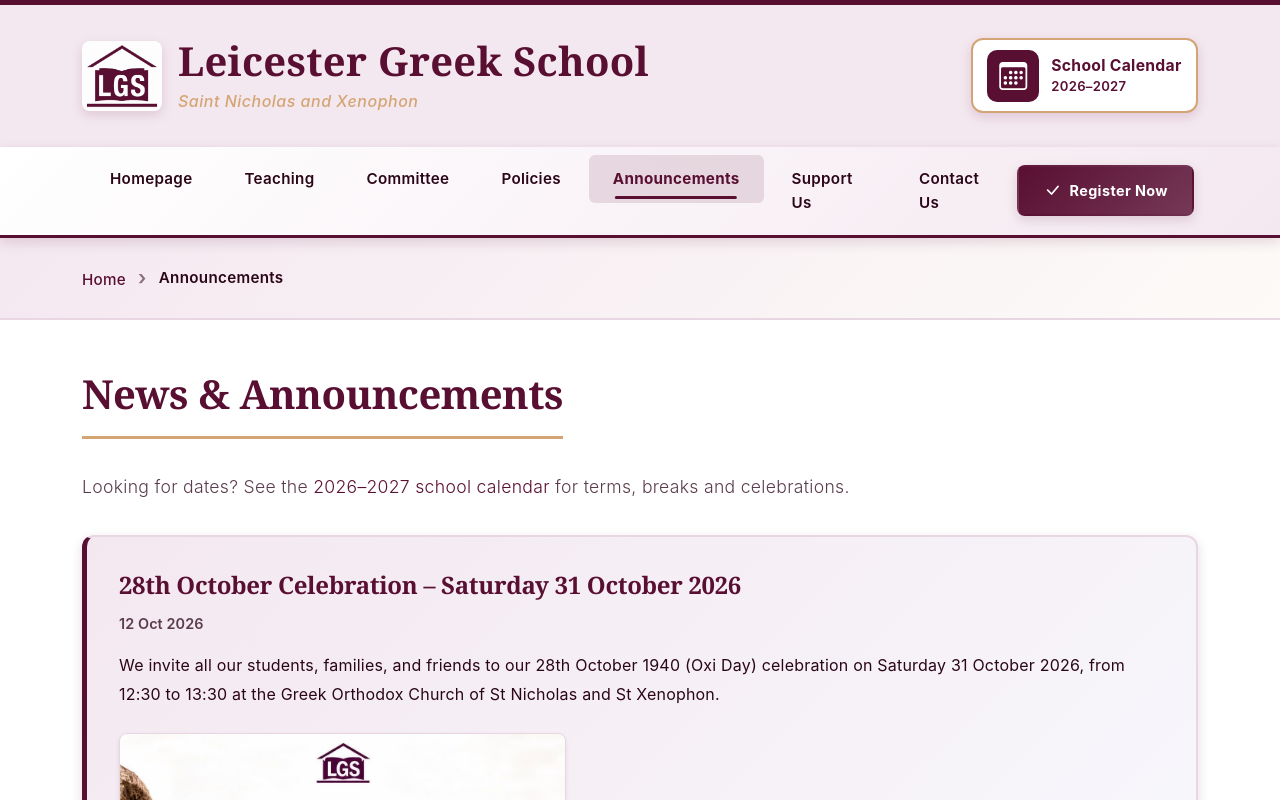
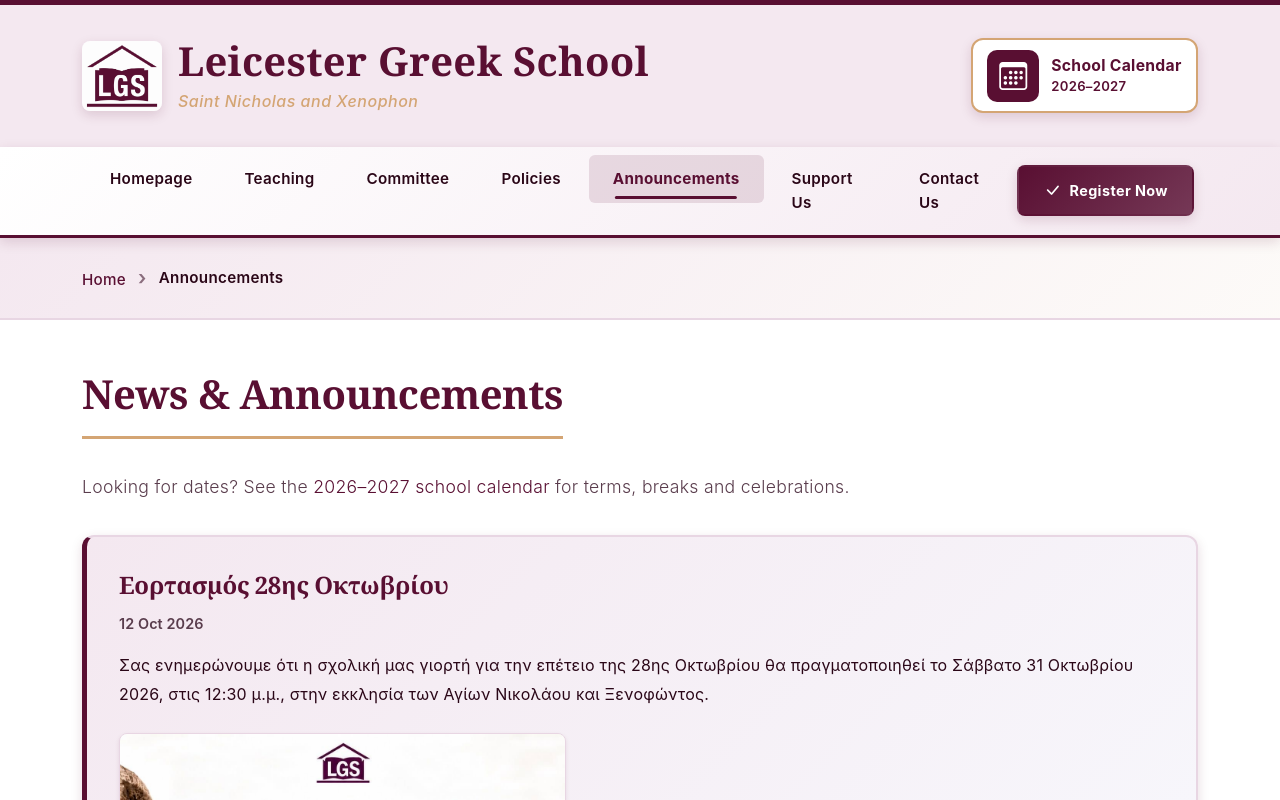
Before and after one commit to Leicester-Greek-School/website, a Vue app: page /announcements in a window 1280 px wide. Shown: the top 800 px of the page. Built offline with nearby package versions, Linux system fonts and the light colour scheme.

Commit message:
Add announcement in Greek

```diff
--- a/src/views/Announcements.vue
+++ b/src/views/Announcements.vue
@@ -55,8 +55,9 @@ export default {
     return {
       announcements: [
         {
-          title: '28th October Celebration – Saturday 31 October 2026',
-          body: 'We invite all our students, families, and friends to our 28th October 1940 (Oxi Day) celebration on Saturday 31 October 2026, from 12:30 to 13:30 at the Greek Orthodox Church of St Nicholas and St Xenophon.',
+          title: 'Εορτασμός 28ης Οκτωβρίου',
+          body:
+              'Σας ενημερώνουμε ότι η σχολική μας γιορτή για την επέτειο της 28ης Οκτωβρίου θα πραγματοποιηθεί το Σάββατο 31 Οκτωβρίου 2026, στις 12:30 μ.μ., στην εκκλησία των Αγίων Νικολάου και Ξενοφώντος.',
           dateISO: '2026-10-12',
           dateDisplay: '12 Oct 2026',
           image: octoberCelebrationPoster,
```
